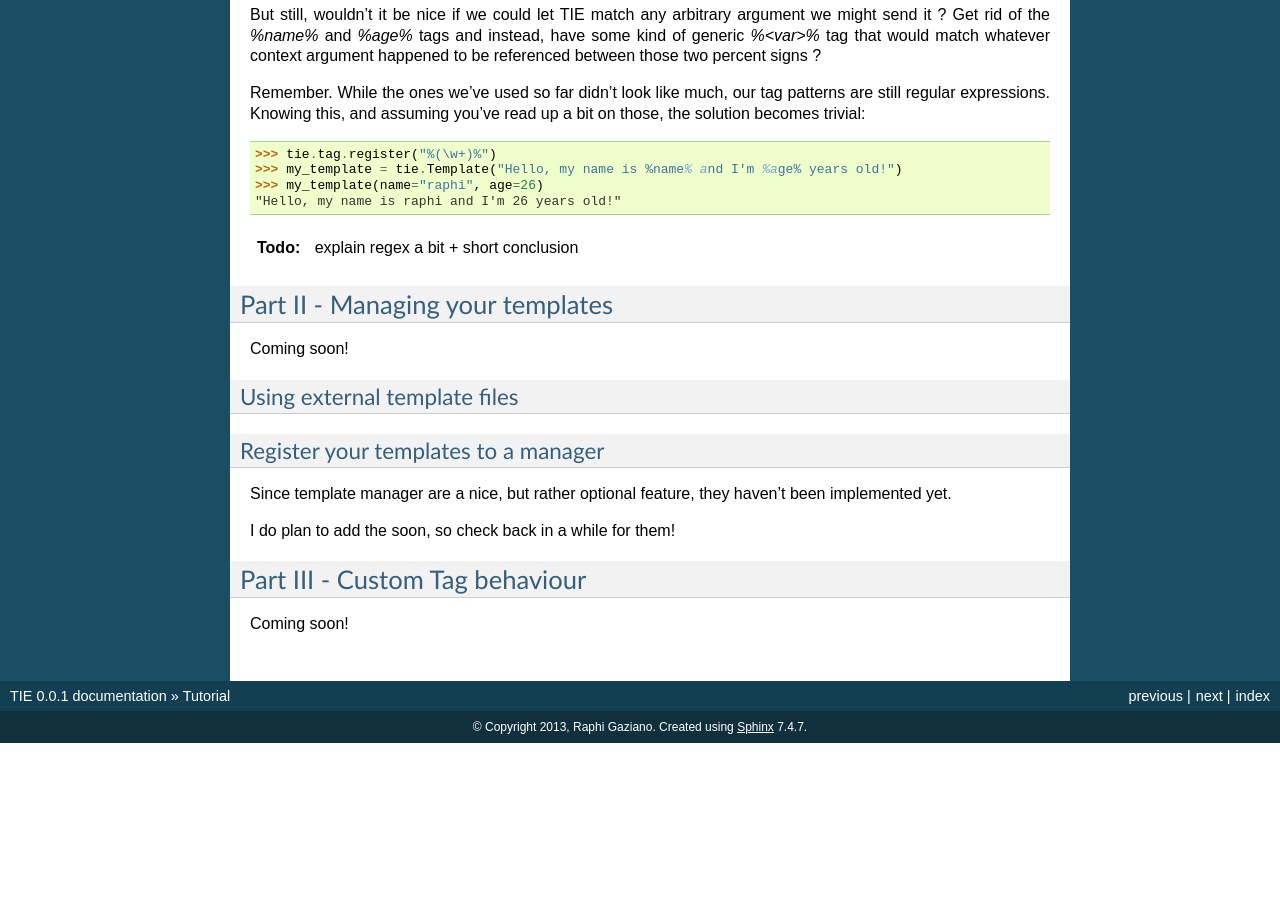
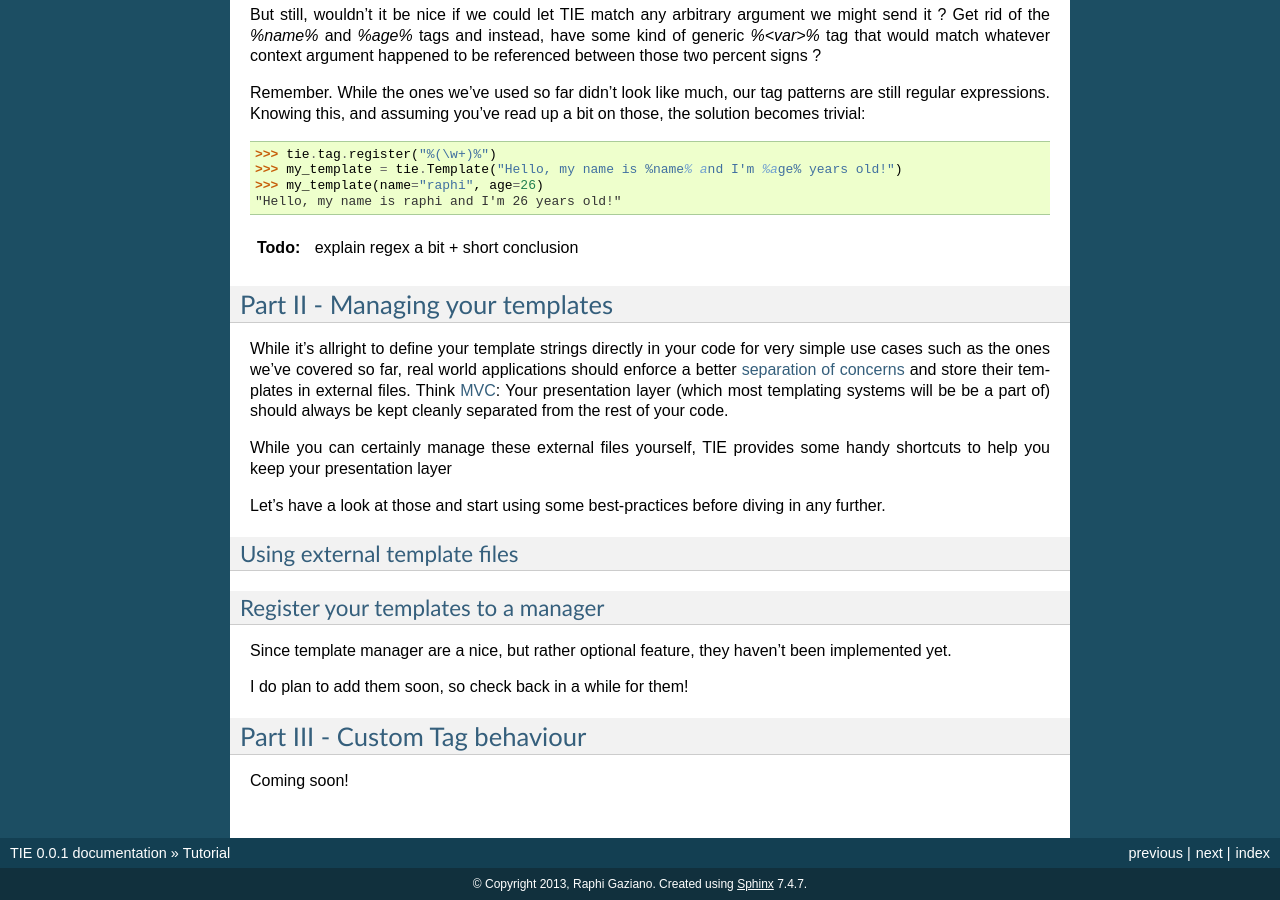
Before and after one commit to raphigaziano/TIE, a Sphinx documentation site: the page built from doc/source/tutorial.rst, in a window 1280 px wide and 900 px high, scrolled down 2976 px. Built offline with Sphinx 7.4.7, drawn with Linux system fonts in a browser that asks for light colours; before the commit the page ends 3719 px from its top, so only the background shows below that.

Commit message:
tuto managing templates intro

```diff
--- a/doc/source/tutorial.rst
+++ b/doc/source/tutorial.rst
@@ -242,12 +242,27 @@ read up a bit on those, the solution becomes trivial:
 .. todo:: explain regex a bit + short conclusion
 
 Part II  - Managing your templates
----------------------------------
+----------------------------------
 
-Coming soon!
+While it's allright to define your template strings directly in your code for
+very simple use cases such as the ones we've covered so far,
+real world applications should enforce a better
+`separation of concerns <http://en.wikipedia.org/wiki/Separation_of_concerns>`_
+and store their templates in external files.
+Think `MVC <http://en.wikipedia.org/wiki/Model-view-controller>`_:
+Your presentation layer (which most templating systems will be be a part of)
+should always be kept cleanly separated from the rest of your code.
+
+While you can certainly manage these external files yourself, TIE provides some
+handy shortcuts to help you keep your presentation layer
+
+Let's have a look at those and start using some best-practices before diving in
+any further.
 
 Using external template files
 +++++++++++++++++++++++++++++
+
+
 
 Register your templates to a manager
 ++++++++++++++++++++++++++++++++++++
@@ -255,7 +270,7 @@ Register your templates to a manager
 Since template manager are a nice, but rather optional feature, they haven't
 been implemented yet.
 
-I do plan to add the soon, so check back in a while for them!
+I do plan to add them soon, so check back in a while for them!
 
 Part III - Custom Tag behaviour
 -------------------------------
```
